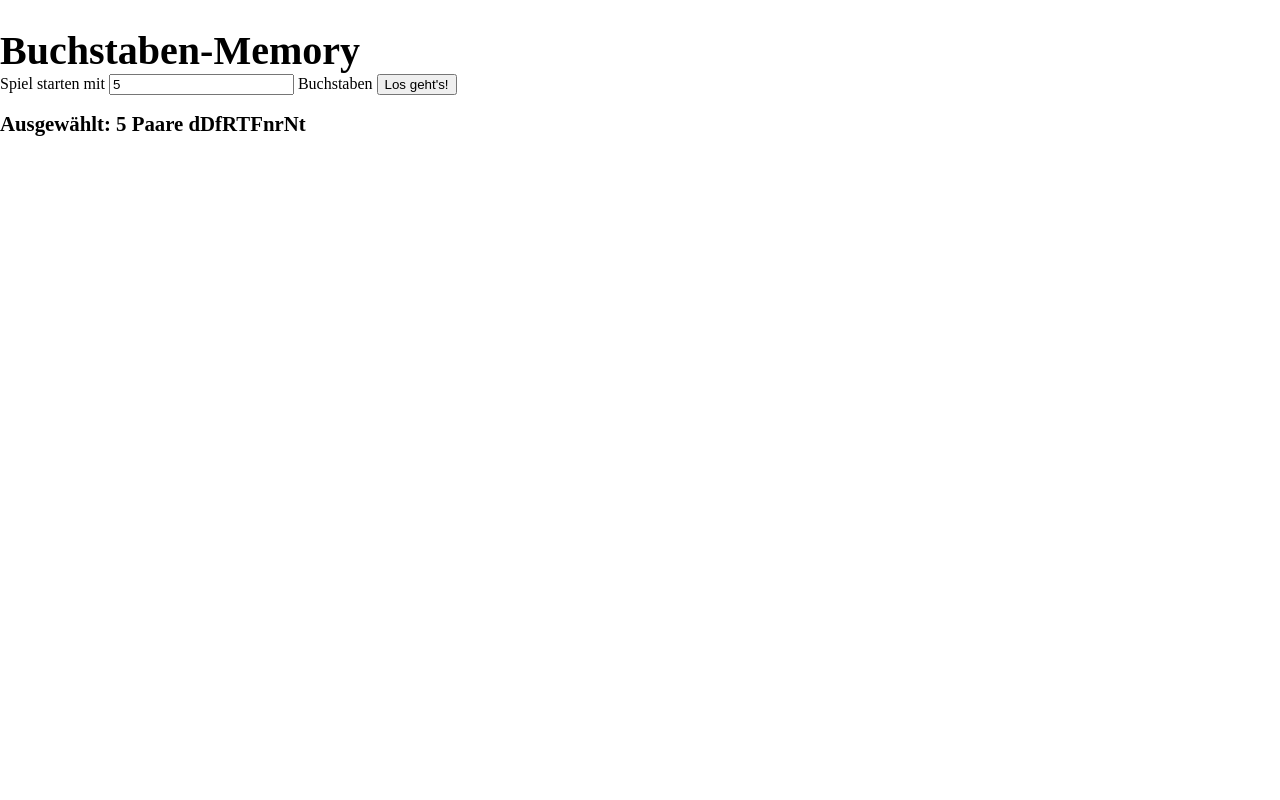
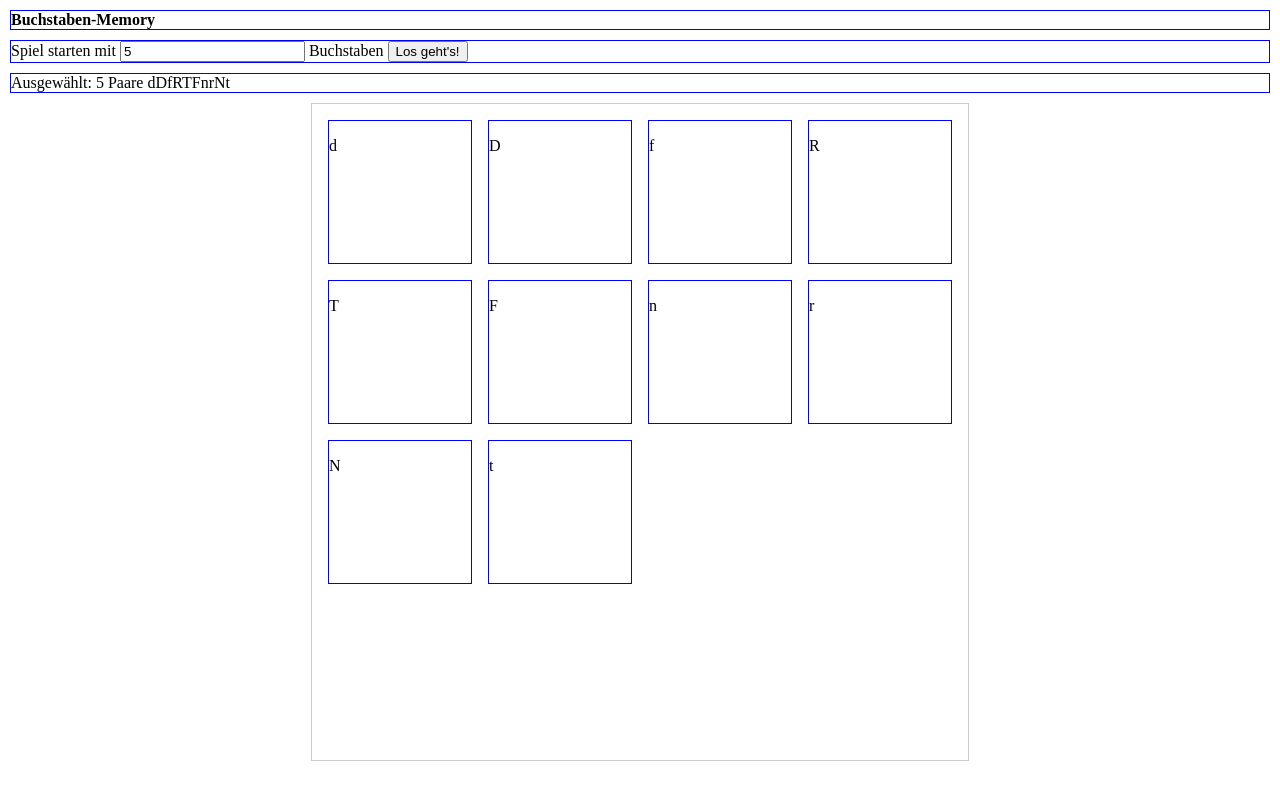
Before and after one commit to sys-64738/buchstaben_memory, a plain HTML site: page memory.html in a window 1280 px wide. Both pictures are taken after a click on the button "Los geht's!". Drawn offline with Linux system fonts and the light colour scheme.

Commit message:
Weiter geht's

```diff
--- a/memory.css
+++ b/memory.css
@@ -5,6 +5,8 @@
 html, body {
   margin: 0;
   padding: 0;
+  width: 100%;
+  height: 100%;
 }
 
 body {
@@ -12,46 +14,53 @@ body {
   color: #000;
   background: #fff;
 }
-#container {
-  font-size: 1.2em;
-  margin: 10px 2em;
+
+
+.mit-rand {
+  margin: 10px;
+  border: 1px solid blue;
 }
 
-h1 {
-  font-size: 2.5em;
-  margin-bottom: 0;
+/*
+.karte {
+  margin: 10px;
+  width: 20vw;
+  height: 20vw;
+  border: 1px solid blue;
+  height: 100px;
+  float: left;
+}*/
+
+.unsichtbar {
+  display: none;
+};
+
+.karten-inhalt {
+  text-align: center;
+  font-size: 200%;
+}
+#spielfeld {
+ height: 80%;
+ border: 1px solid #ccc;
+ padding: 1rem 1rem 0 0;
+ margin: 0 auto;
+ position: relative;
 }
 
-h2 {
-  font-size: 1.3em;
-  margin-bottom: .5em;
-}
-h3 {
-  font-size: 1.1em;
-  margin-bottom: 0;
+.karte {
+  float:left;
+  position:relative;
 }
 
-code {
-  font-size: 1.2em;
+.tile {
+  position: absolute;
+  top:0;
+  right:0;
+  bottom: 1rem;
+  left: 1rem;
+  border: 1px solid blue;
 }
 
-a {
-  color: #06581f;
+#foot {
+  clear: both;
 }
-
-
-/***************************************
-   Chapter Styles
-************************************** */
-
-.poem {
-  margin: 0 2em;
-}
-
-.highlight {
-  background-color: #ccc;
-  border: 1px solid #888;
-  font-style: italic;
-  margin: 0.5em 0;
-  padding: 0.5em;
-}
--- a/memory.html
+++ b/memory.html
@@ -11,14 +11,29 @@
     <script src="memory.js"></script>
   </head>
   <body>
-    <h1>Buchstaben-Memory</h1>
+    <div id="titel" class="mit-rand">
+      <strong>Buchstaben-Memory</strong>
+    </div>
 
-    <div id="start-params">
+    <div id="start-params" class="mit-rand">
       Spiel starten mit <input id="anzahl-paare" value="5" type="number" /> Buchstaben <button id="los_gehts">Los geht's!</button>
     </div>
 
-    <div id="spielfeld">
+    <div id="status" class="mit-rand">
+      Anzahl Paare auswählen und auf "Los geht's" klicken!
     </div>
+
+    <div  id="musterkarte" class="karte unsichtbar">
+
+      <div class="tile">
+        <p></p>
+      </div>
+    </div>
+
+    <div id="spielfeld" >
+    </div>
+
+    <div id="foot"/>
 
   </body>
 </html>
--- a/memory.js
+++ b/memory.js
@@ -1,23 +1,25 @@
 // Programmcode Buchstabenmemory
 
+(function () {
+  var alphabet = "abcdefghijklmnopqrstuvwxyz";
+  var anzahlPaare;
+
+  // Nach dem Laden der Seite die Ereignisse binden:
   $(document).ready(function() {
-  var alphabet = "abcdefghijklmnopqrstuvwxyz";
-  var buchstabenImSpiel = [];
-
     $('#los_gehts').on('click', spielStarten);
+  });
 
   function spielStarten() {
     anzahlPaare = parseInt( $("#anzahl-paare").val() );
-
     if(anzahlPaare < 3 || anzahlPaare > alphabet.length) {
-      $("#spielfeld").html("<h2>Nicht weniger als 3, nicht mehr als " + alphabet.length + "!</h2>");
+      $("#status").html("Nicht weniger als 3, nicht mehr als " + alphabet.length + "!");
     }
     else {
       // Ganzes Alphabet mischen
       var gemischteBuchstaben = alphabet.split("");
       mischen(gemischteBuchstaben);
 
-      // So viele Buchstaben wie beötigt auswählen:
+      // So viele Buchstaben wie benötigt auswählen:
       gemischteBuchstaben = gemischteBuchstaben.slice(0, anzahlPaare);
 
       // Großbuchstaben dazu:
@@ -28,10 +30,10 @@ $(document).ready(function() {
       // Jetzt haben wir alle Karten zusammen, wieder mischen:
       mischen(gemischteBuchstaben);
 
-      $("#spielfeld").html("<h2>Ausgewählt: " + anzahlPaare + " Paare " + gemischteBuchstaben.join('') + "<h2>");
+      // Schließlich die verdeckten Karten auslegen:
+      kartenAuslegen(gemischteBuchstaben);
     }
   }
-});
 
     // Ein Array mischen
   function mischen(elemente) {
@@ -42,3 +44,37 @@ function mischen(elemente) {
       elemente[i] = element;
     }
   }
+
+  // Karten auslegen
+  function kartenAuslegen(karten) {
+    $("#status").html("Ausgewählt: " + anzahlPaare + " Paare " + karten.join('') );
+
+    var $spielfeld  = $("#spielfeld");
+    console.log("Breite: " + $spielfeld.width() );
+    console.log("Höhe: " + $spielfeld.height() );
+    var anzahlSpalten = Math.sqrt(karten.length);
+    if(Math.floor(anzahlSpalten * 100) == Math.floor(anzahlSpalten) * 100) {
+      anzahlSpalten = Math.floor(anzahlSpalten)
+    }
+    else {
+      anzahlSpalten = Math.floor(anzahlSpalten) + 1;
+    }
+
+    var spielfeldBreite = Math.min($spielfeld.width(), $spielfeld.height() );
+    $spielfeld.attr('style', 'width: ' + spielfeldBreite + 'px');
+    var kartenbreite = Math.floor( spielfeldBreite / anzahlSpalten );
+    var $musterKarte = $("#musterkarte");
+    $musterKarte.attr('style', 'width: ' + kartenbreite + "px; height:" + kartenbreite + 'px;');
+
+
+
+    $spielfeld.empty();
+    for(var i=0; i < karten.length; i++) {
+      $neueKarte = $musterKarte.clone();
+      $neueKarte.attr('id', "karte" + i);
+      $neueKarte.find("p").html(karten[i]);
+      $neueKarte.removeClass("unsichtbar");
+      $spielfeld.append($neueKarte);
+    }
+  }
+})();
```
Lines whose indentation alone changed are shown as unchanged.
